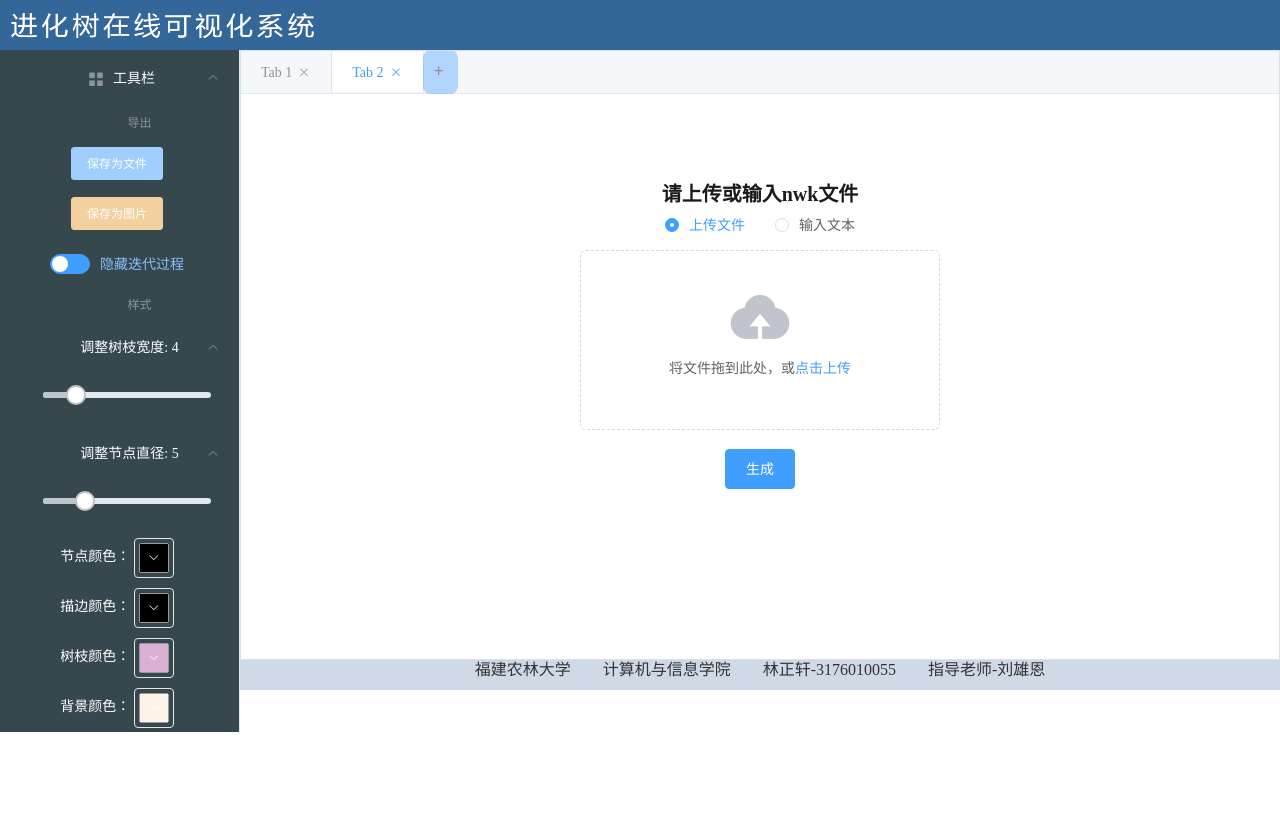
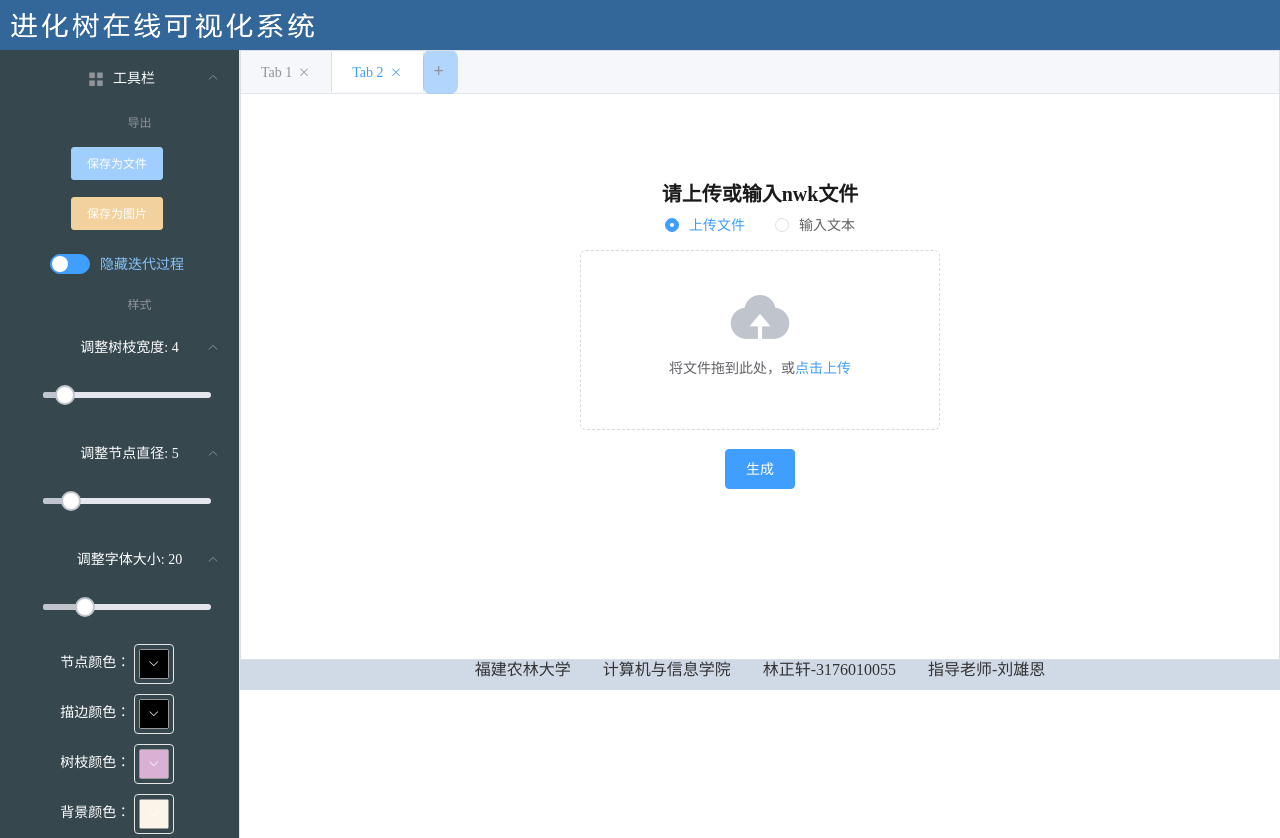
Before and after one commit to Coooder-X/phylogenetic-trees-visualization, a Vue app: page / in a window 1280 px wide. Before the commit the page ends 800 px from the top, so only its background shows below. Built offline with nearby package versions, Linux system fonts and the light colour scheme.

Commit message:
feat: 添加调整字体大小功能 & 修改代码格式

```diff
--- a/src/algorithm/SDrawUtil.js
+++ b/src/algorithm/SDrawUtil.js
@@ -26,6 +26,7 @@ export function svgAddMousewheel(oParent, oSvg, svgControl) {    //  鼠标滚
 var isMove = false;
 var inNodeSelect = false;
 var inEdgeSelect = false;
+var inTextSelect = false;
 
 export function svgMove(oParent, oSvg, svgControl) { //  鼠标拖动 svg 画布 (实际上鼠标动作作用于 svg 的父亲标签 oParent)
     oParent.addEventListener('mousedown', function (e) {
@@ -64,7 +65,7 @@ export function paintAllNodes(nodes, datas, pad, EditData) {
 }
 //  绘制所有节点的文字
 export function paintAllTexts(nodes, datas, G, notLeaf, filterSet, pad, EditData) {
-    let fontSize = 20;
+    let fontSize = EditData.textData.fontSize;
     nodes.forEach((node, idx) => {
         if(!filterSet.has(idx)) {   //  若name不为null
             if(notLeaf.has(idx)) { //  若当前点不是叶节点，不打印
@@ -207,6 +208,8 @@ function svgText(x, y, pad, alpha = 0, fontSize, font, color, datai, idx, textDa
         oText.setAttribute('x', x);
         oText.setAttribute('y', y);
         oText.innerHTML = datai.name;
+        if(inTextSelect == false)
+            oText.setAttribute('font-size', fontSize);
     }
     else {
         oText = createShape('text', {'x':x, 'y':y, 'fill':color, 'font-size':fontSize, 'text-anchor':'middle', 'font-family':font });
@@ -217,9 +220,11 @@ function svgText(x, y, pad, alpha = 0, fontSize, font, color, datai, idx, textDa
         pad.oG.appendChild(oText);  //添加到oG
         pad.oSvg.appendChild(pad.oG);  //添加到oSvg
         oText.onmouseenter = function() {
+            inTextSelect = true;
             startMoveText(oText, 1.2 * fontSize, fontSize);
         };
         oText.onmouseleave = function() {
+            inTextSelect = false;
             startMoveText(oText, fontSize, 1.2 * fontSize);
         };
     }
--- a/src/components/asideBar.vue
+++ b/src/components/asideBar.vue
@@ -3,7 +3,7 @@
         <!-- Aside -->
         <el-menu
             default-active="1"
-            :default-openeds='["1","1-3","1-4"]'
+            :default-openeds='["1","1-3","1-4","1-8"]'
             @open="handleOpen"
             @close="handleClose"
             background-color="#36474e"
@@ -53,7 +53,7 @@
                                 :show-tooltip="true"
                                 v-model="treeStyle.lineWidth"
                                 :step="0.1"
-                                :max="20"
+                                :max="30"
                                 :disabled="treeStyle.sliderDisabled"
                                 @input="editLineWidth"/>
                         </div>
@@ -68,9 +68,23 @@
                                 :show-tooltip="true"
                                 v-model="treeStyle.nodeRadius"
                                 :step="0.1"
-                                :max="20"
+                                :max="30"
                                 :disabled="treeStyle.sliderDisabled"
                                 @input="editNodeRadius"/>
+                        </div>
+                    </el-menu-item>
+                </el-submenu>
+                <el-submenu index="1-8">
+                    <template slot="title">调整字体大小: {{treeStyle.fontSize}}</template>
+                    <el-menu-item index="1-8-1">
+                        <div class="slider2">
+                            <el-slider
+                                :show-tooltip="true"
+                                v-model="treeStyle.fontSize"
+                                :step="0.1"
+                                :max="80"
+                                :disabled="treeStyle.sliderDisabled"
+                                @input="editFontSize"/>
                         </div>
                     </el-menu-item>
                 </el-submenu>
@@ -223,6 +237,9 @@ export default {
         },
         editBackgroundColor() {
             bus.$emit('editBackgroundColor', this.treeStyle.backgroundColor);
+        },
+        editFontSize() {
+            bus.$emit('editFontSize', this.treeStyle.fontSize);
         }
     },
     mounted() {
--- a/src/components/svgArea.vue
+++ b/src/components/svgArea.vue
@@ -57,6 +57,7 @@ export default {
             EditData: { //  专门传递编辑的数据的对象，用于传引用给 SDraw 对 svg 进行编辑
                 textData: { //  修改节点名称的数据块
                     editTextDialogOpen: false,
+                    fontSize: 20,
                     dataObj: {}
                 },
                 nodeData: {
@@ -91,6 +92,9 @@ export default {
             }
             this.EditData.nodeData.nodeColors[0] = 'red';
         }
+        bus.$on('editFontSize', data => {
+            this.EditData.textData.fontSize = data;
+        });
         bus.$on('editNodeRadius', data => {
             this.EditData.nodeData.nodeRadius = data;
         });
```
Also changed, not shown: src/components/treeTabs.vue (indentation only).
